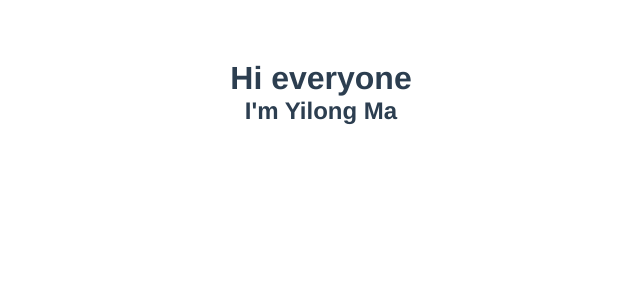
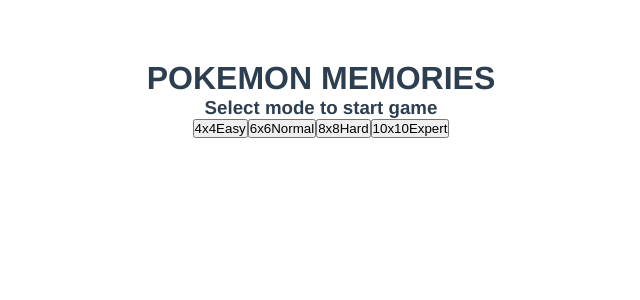
Before and after one commit to owentr1369/flip-card-pokemon-memories, a Vue app: page / in a window 1280 px wide. Shown: the top 300 px of the page, without its empty margins (319-959 px from the left). Built offline with nearby package versions, Linux system fonts and the light colour scheme.

Commit message:
switching between components

```diff
--- a/src/App.vue
+++ b/src/App.vue
@@ -1,11 +1,30 @@
 <template>
-  <h1>Hi everyone</h1>
-  <h2>I'm Yilong Ma</h2>
+  <MainScreen
+    v-if="statusMatch === 'default'"
+    @onStart="onHandleBeforeStart($event)"
+  />
+  <InteractScreen v-if="statusMatch === 'match'" />
 </template>
 
 <script>
+import MainScreen from "@/components/MainScreen.vue";
+import InteractScreen from "@/components/InteractScreen.vue";
+// import ResultScreen from "@/components/ResultScreen.vue";
+// import CopyrightScreen from "@/components/CopyrightScreen.vue";
 export default {
   name: "App",
+  data() {
+    return {
+      statusMatch: "default",
+    };
+  },
+  methods: {
+    onHandleBeforeStart(config) {
+      console.log("running handle before start", config);
+      this.statusMatch = "match";
+    },
+  },
+  components: { MainScreen, InteractScreen },
 };
 </script>
 
--- /dev/null
+++ b/src/components/InteractScreen.vue
@@ -0,0 +1,3 @@
+<template>
+  <h1>Interact Components</h1>
+</template>
--- /dev/null
+++ b/src/components/MainScreen.vue
@@ -0,0 +1,37 @@
+<template>
+  <div class="screen">
+    <h1>POKEMON MEMORIES</h1>
+    <h3>Select mode to start game</h3>
+    <div class="actions">
+      <button @click="onStart(16)">
+        <span>4x4</span>
+        <span>Easy</span>
+      </button>
+      <button @click="onStart(36)">
+        <span>6x6</span>
+        <span>Normal</span>
+      </button>
+      <button @click="onStart(64)">
+        <span>8x8</span>
+        <span>Hard</span>
+      </button>
+      <button @click="onStart(100)">
+        <span>10x10</span>
+        <span>Expert</span>
+      </button>
+    </div>
+  </div>
+</template>
+
+<script>
+export default {
+  methods: {
+    onStart(totalOfBlocks) {
+      this.$emit("onStart", { totalOfBlocks });
+    },
+  },
+};
+</script>
+
+<style>
+</style>
```
Also changed, not shown: src/components/CopyrightSceen.vue (added, +7 -0 lines), src/components/ResultScreen.vue (added), 1 other file (tests, documents, lock files or other folders).
